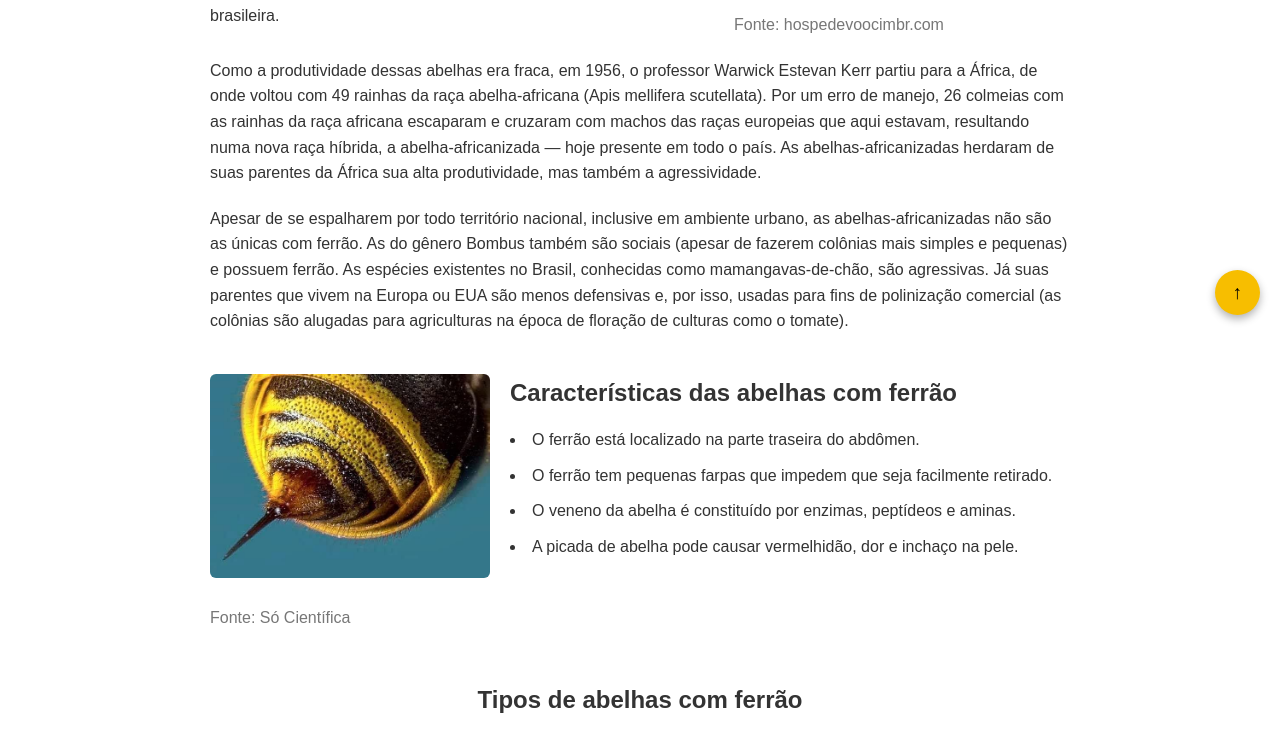
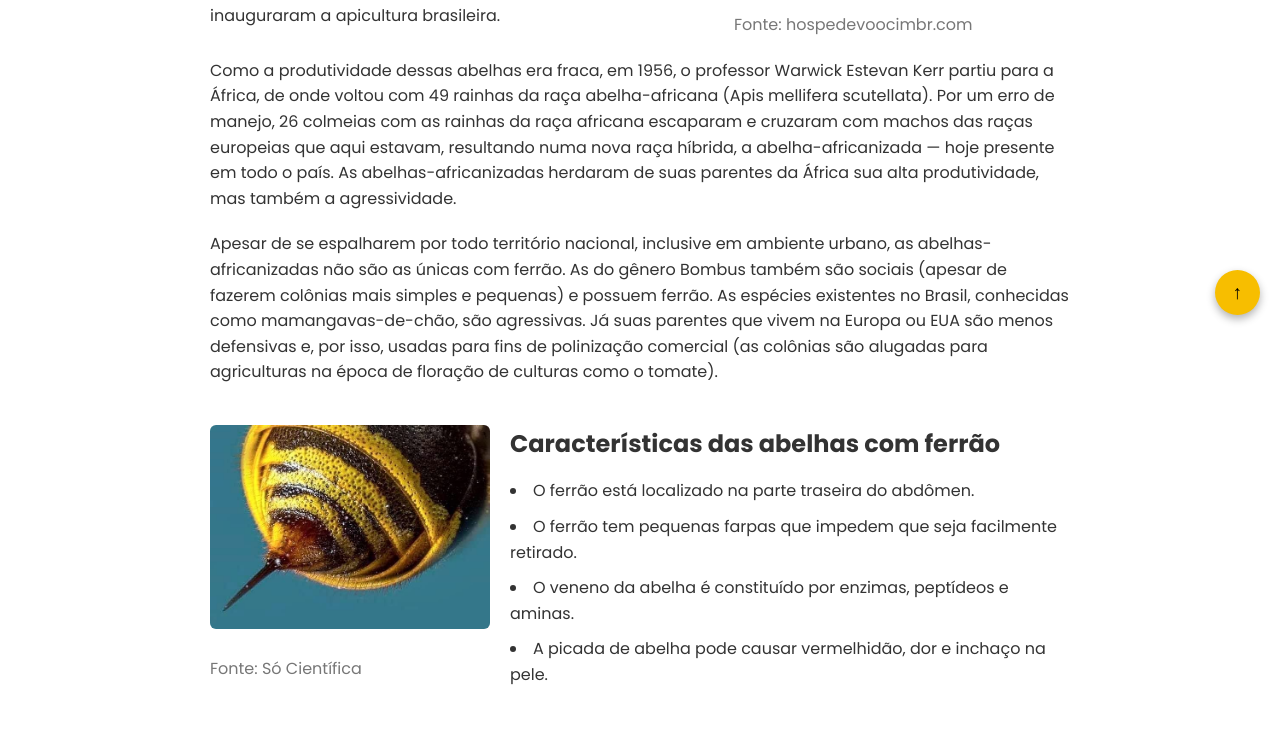
Before and after one commit to lannakamilly/projeto_abepoli, a PHP site: page /abelhaferrao.php in a window 1280 px wide. Shown: the part 465-1216 px from the top of the page. Run offline with PHP 8.4, Linux system fonts and the light colour scheme; some libraries are stand-ins or nearby versions.

Commit message:
ajuste css letra

```diff
--- a/css/abelhaferrao.css
+++ b/css/abelhaferrao.css
@@ -14,7 +14,6 @@ body {
     max-width: 900px;
     margin: 40px auto;
     padding: 0 20px;
-    font-family: Arial, sans-serif;
     color: #333;
 }
 
```
